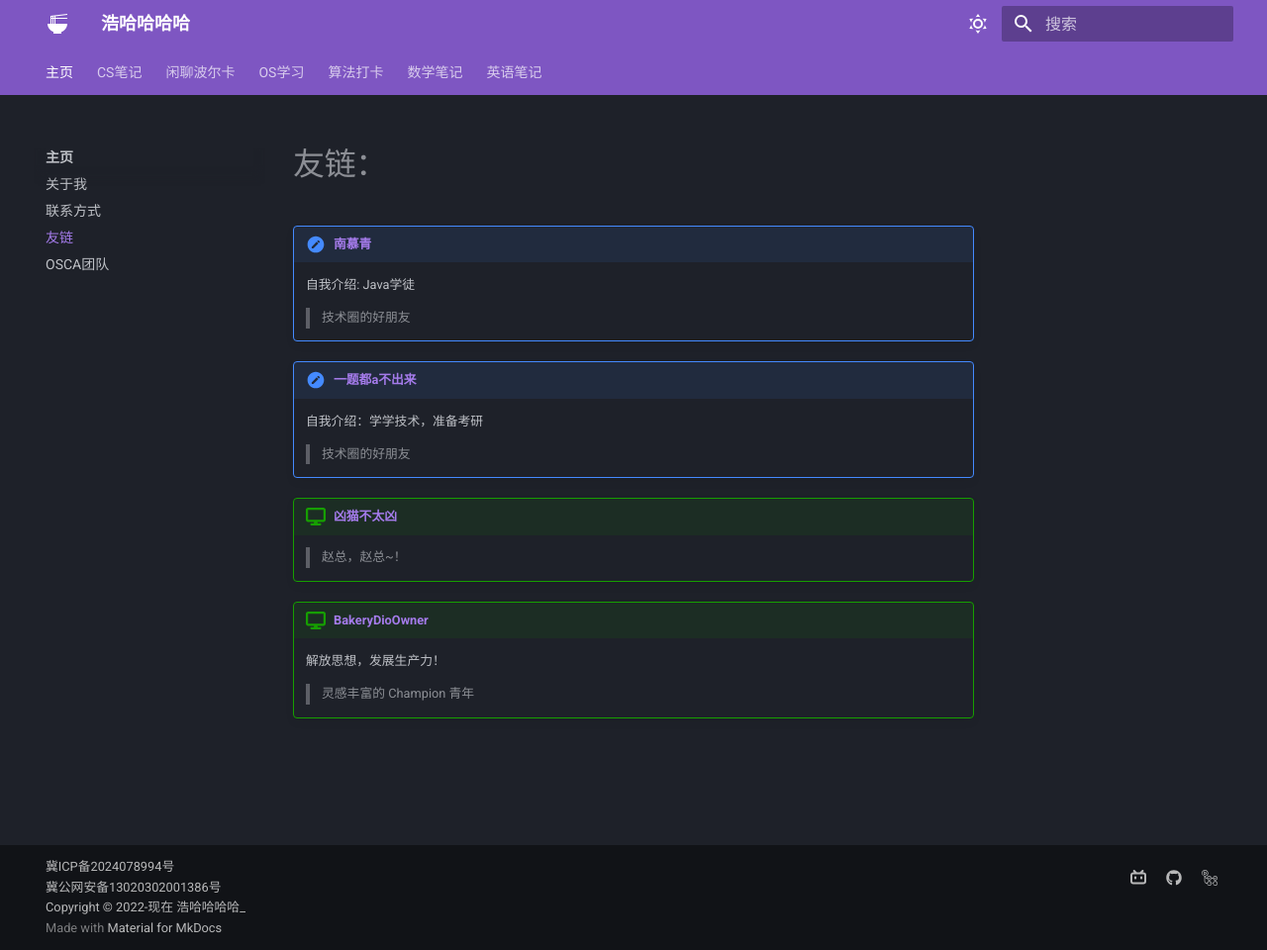
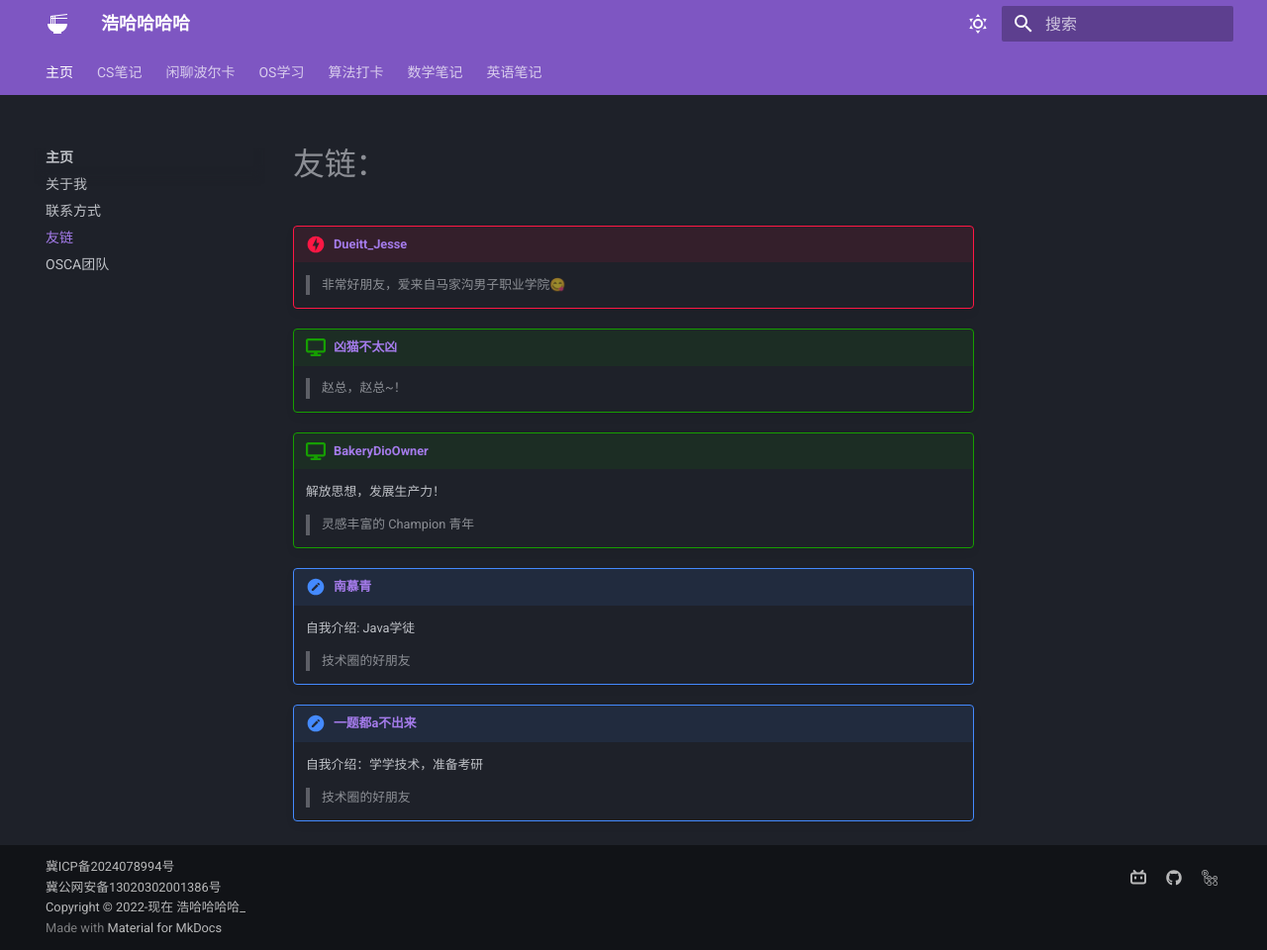
Before and after one commit to Haohahahaha/HomePage, an MkDocs documentation site: the page built from docs/friends.md, in a window 1280 px wide and 960 px high. Shown: the whole window at 99% size. Built offline with MkDocs 1.6.1 and Material for MkDocs 9.7.7, drawn with Linux system fonts in a browser that asks for light colours.

Commit message:
2025-01-27_21:41:13 update

```diff
--- a/docs/friends.md
+++ b/docs/friends.md
@@ -1,4 +1,18 @@
 # 友链：
+
+!!! danger "[Dueitt_Jesse](https://jesseht.fun/)"
+
+	> 非常好朋友，爱来自马家沟男子职业学院😋
+
+!!! osca "[凶猫不太凶](https://xmbtx.github.io/xmbtx-blog/)"
+
+	> 赵总，赵总~！
+
+!!! osca "[BakeryDioOwner](https://xmbtx.github.io/xmbtx-blog/)"
+
+	解放思想，发展生产力！
+
+	> 灵感丰富的 Champion 青年
 
 !!! note "[南慕青](https://cecilia.cool) "
 
```
Also changed, not shown: other parts of docs/friends.md (+0 -10 lines).
